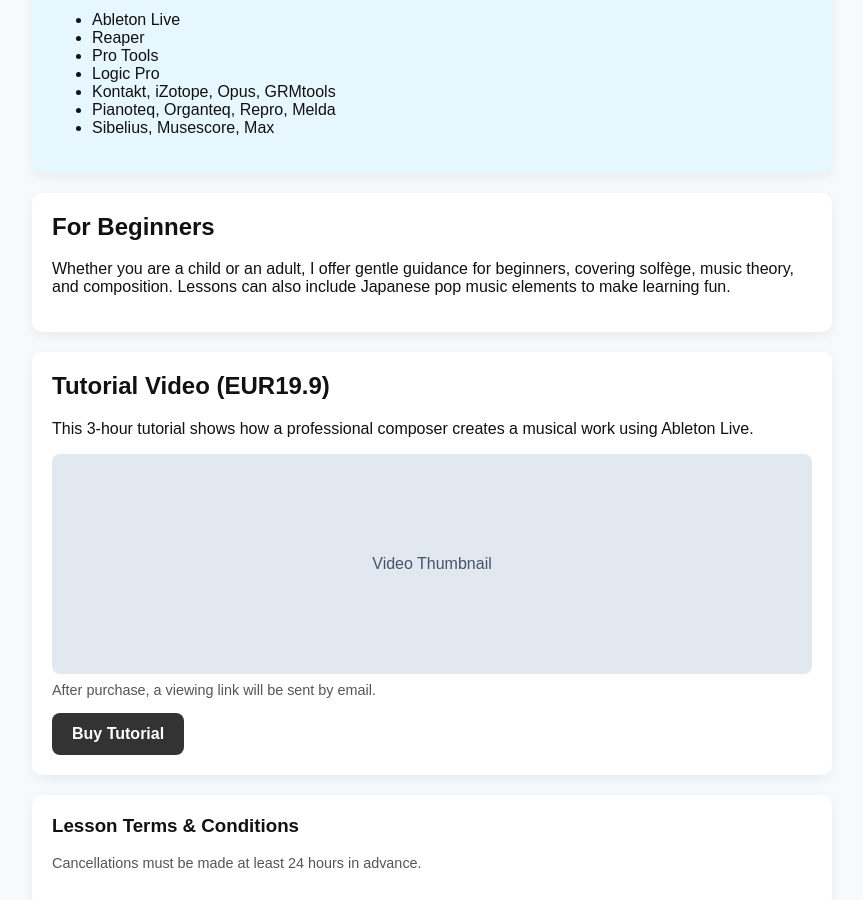
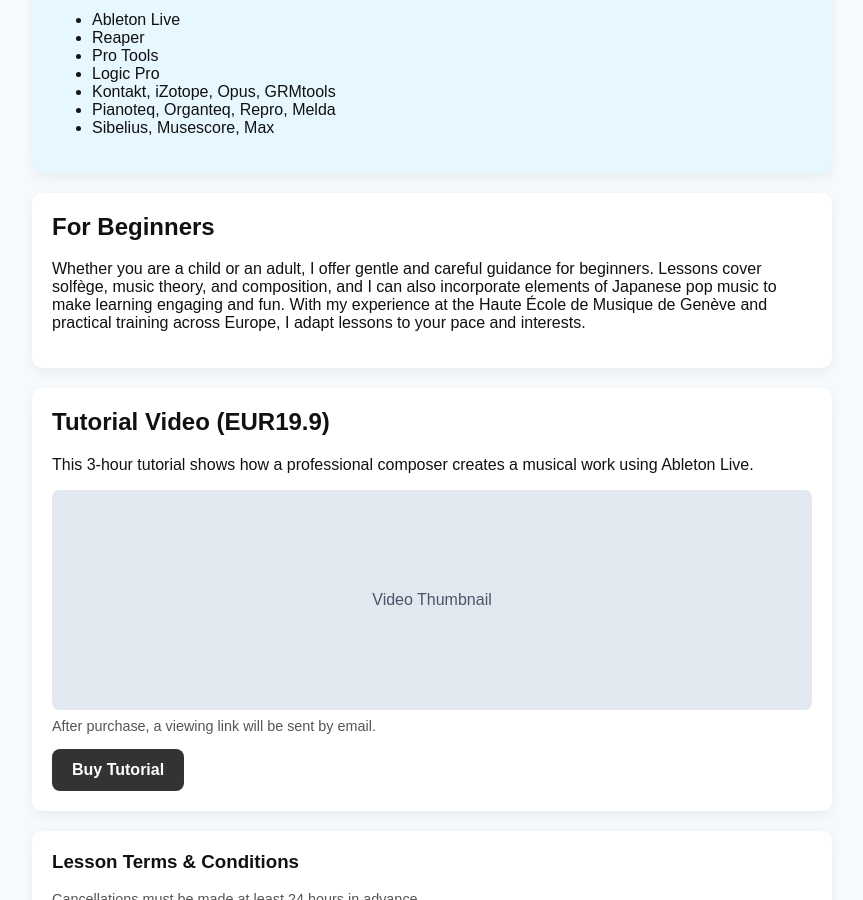
Before and after one commit to kbys88/kbys88.github.io, a Jekyll site: the page built from lesson_fr.md, in a window 1280 px wide and 900 px high, scrolled down 2939 px. Shown: the whole window, without its empty margins (208-1071 px from the left). Built offline with Jekyll 4.4.1, drawn with Linux system fonts in a browser that asks for light colours; some of the changed text lies outside the part shown.

Commit message:
Update lesson_fr.md

```diff
--- a/lesson_fr.md
+++ b/lesson_fr.md
@@ -114,11 +114,8 @@ permalink: /lesson_fr/
   </ul>
 </div>
 
-<!-- Beginner -->
-<div class="card">
-  <h2 data-en="For Beginners" data-fr="Pour Débutants"></h2>
-  <p data-en="Whether you are a child or an adult, I offer gentle guidance for beginners, covering solfège, music theory, and composition. Lessons can also include Japanese pop music elements to make learning fun."
-     data-fr="Que vous soyez enfant ou adulte, je propose un enseignement doux pour les débutants, couvrant le solfège, la théorie musicale et la composition. Les cours peuvent aussi inclure des éléments de musique pop japonaise pour rendre l’apprentissage plaisant."></p>
+<!-- Beginner Section -->
+<div class="card beginner"> <h2 data-en="For Beginners" data-fr="Pour Débutants"></h2> <p data-en="Whether you are a child or an adult, I offer gentle and careful guidance for beginners. Lessons cover solfège, music theory, and composition, and I can also incorporate elements of Japanese pop music to make learning engaging and fun. With my experience at the Haute École de Musique de Genève and practical training across Europe, I adapt lessons to your pace and interests." data-fr="Que vous soyez enfant ou adulte, je propose un enseignement doux et attentif pour les débutants. Les cours couvrent le solfège, la théorie musicale et la composition, et je peux également intégrer des éléments de la musique pop japonaise pour rendre l’apprentissage plaisant et motivant. Grâce à mon expérience à la Haute École de Musique de Genève et à mes stages pratiques en Europe, j’adapte les cours à votre rythme et à vos intérêts."></p>
 </div>
 
 <!-- Tutorial -->
@@ -159,6 +156,20 @@ permalink: /lesson_fr/
 
 </div>
 
+<!-- Footer直前に追加 -->
+<div style="text-align:center; margin:40px 0; font-size:1.3rem; font-weight:700; color:#333;">
+  <span data-en="Looking forward to meeting you!"
+        data-fr="Au plaisir de vous rencontrer !">
+  </span>
+</div>
+
+<!-- Footer の直後に追加 -->
+<div style="text-align:center; font-size:0.9rem; color:#777; margin:20px 0;">
+  <span data-en="&copy; 2025 Sachie Kobayashi. All rights reserved."
+        data-fr="&copy; 2025 Sachie Kobayashi. Tous droits réservés.">
+  </span>
+</div>
+
 <script>
 const enBtn = document.getElementById('enBtn');
 const frBtn = document.getElementById('frBtn');
```
